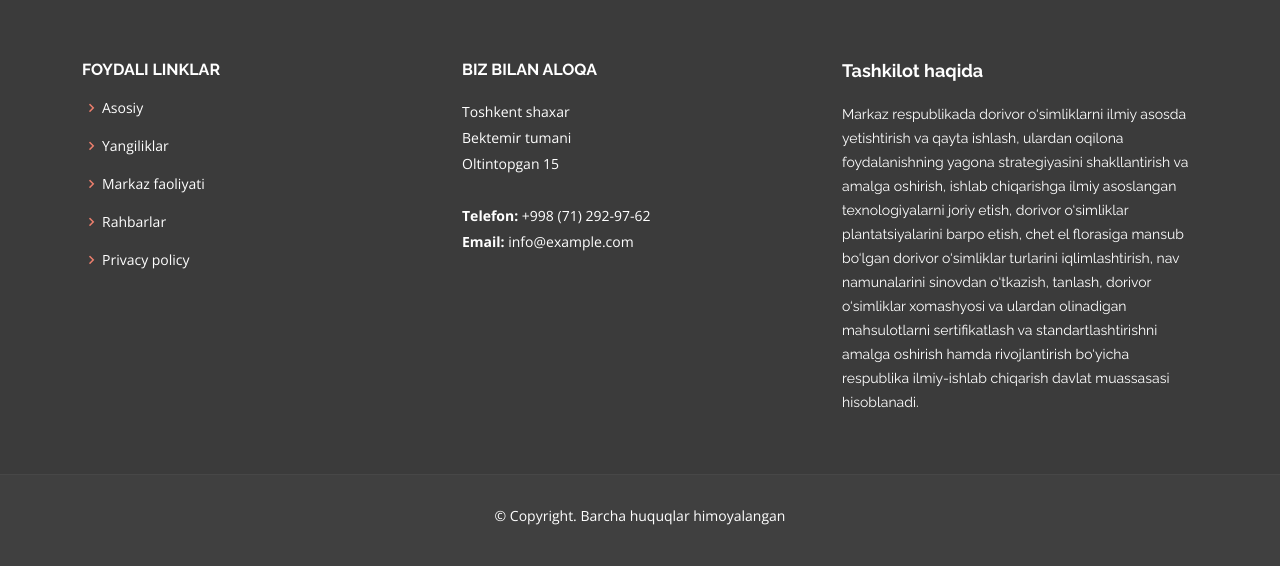
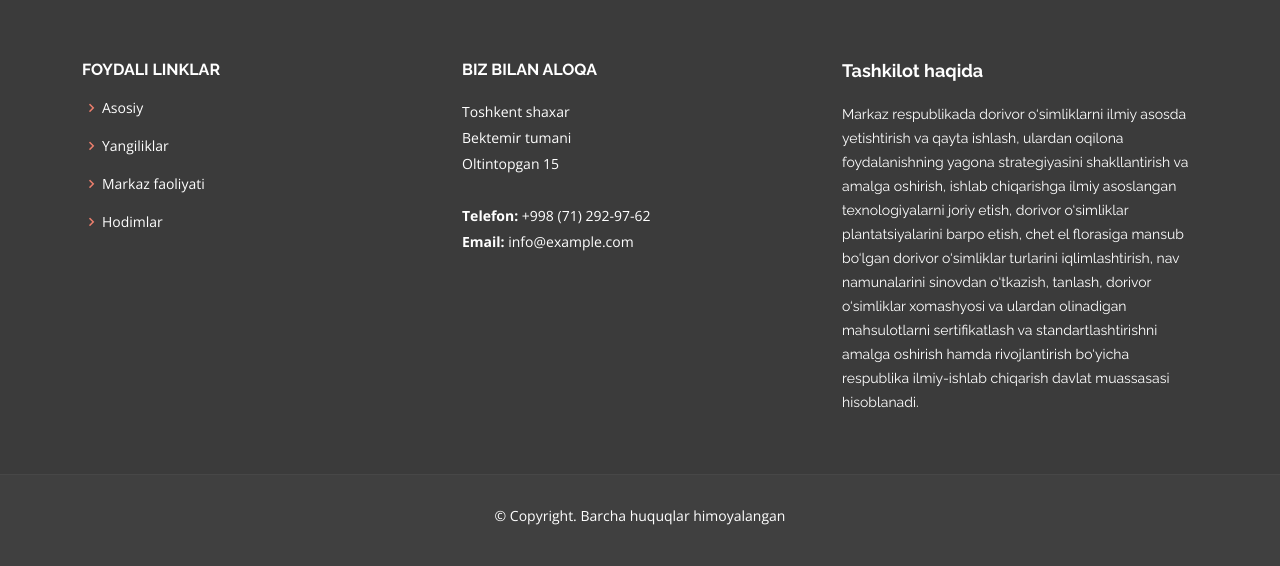
Before and after one commit to Sanjar1996/ziravor_docker, a Django app: page /en-us/blog/ in a window 1280 px wide. Shown: the part 536-1102 px from the top of the page. Run offline with Django 4.2, Linux system fonts and the light colour scheme; data that the repository does not hold is empty; some libraries are stand-ins or nearby versions.

Commit message:
sayt updated

```diff
--- a/config/settings/base.py
+++ b/config/settings/base.py
@@ -30,6 +30,7 @@
 # Application definition
 
 INSTALLED_APPS = [
+    'jazzmin',
     'django.contrib.admin',
     'django.contrib.auth',
     'django.contrib.contenttypes',
--- a/requirements.txt
+++ b/requirements.txt
@@ -2,9 +2,10 @@ asgiref==3.5.2
 Django==4.0.4
 django-active-link==0.1.8
 django-environ==0.9.0
+django-jazzmin==2.6.0
+gunicorn==20.1.0
 Pillow==9.1.0
 psycopg2-binary==2.9.3
 python-dotenv==0.20.0
 python-environ==0.4.54
 sqlparse==0.4.2
-gunicorn
--- a/template/base.html
+++ b/template/base.html
@@ -138,11 +138,11 @@
                 <div class="col-lg-4 col-md-6 footer-links">
                     <h4>{% trans "Foydali linklar" %}</h4>
                     <ul>
-                        <li><i class="bx bx-chevron-right"></i> <a href="#">{% trans "Asosiy" %}</a></li>
-                        <li><i class="bx bx-chevron-right"></i> <a href="#">{% trans "Yangiliklar" %}</a></li>
-                        <li><i class="bx bx-chevron-right"></i> <a href="#">{% trans "Markaz faoliyati" %}</a></li>
-                        <li><i class="bx bx-chevron-right"></i> <a href="#">{% trans "Rahbarlar" %}</a></li>
-                        <li><i class="bx bx-chevron-right"></i> <a href="#">{% trans "Privacy policy" %}</a></li>
+                        <li><i class="bx bx-chevron-right"></i> <a href="{% url 'pages:home' %}">{% trans "Asosiy" %}</a></li>
+                        <li><i class="bx bx-chevron-right"></i> <a href="{% url 'pages:about' %}">{% trans "Yangiliklar" %}</a></li>
+                        <li><i class="bx bx-chevron-right"></i> <a href="{% url 'pages:service' %}">{% trans "Markaz faoliyati" %}</a></li>
+                        <li><i class="bx bx-chevron-right"></i> <a href="% url 'pages:team' %}">{% trans "Hodimlar" %}</a></li>
+                        {% comment %} <li><i class="bx bx-chevron-right"></i> <a href="#">{% trans "Privacy policy" %}</a></li> {% endcomment %}
                     </ul>
                 </div>
 
```
